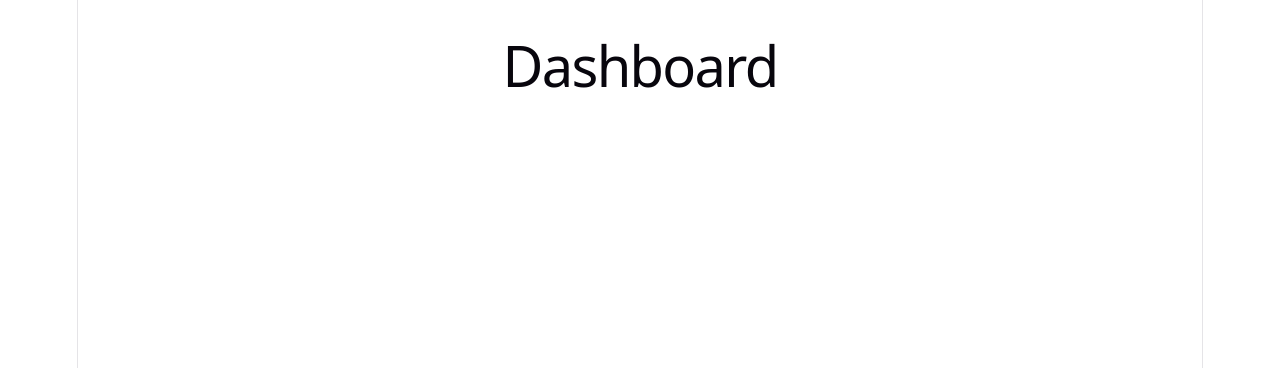
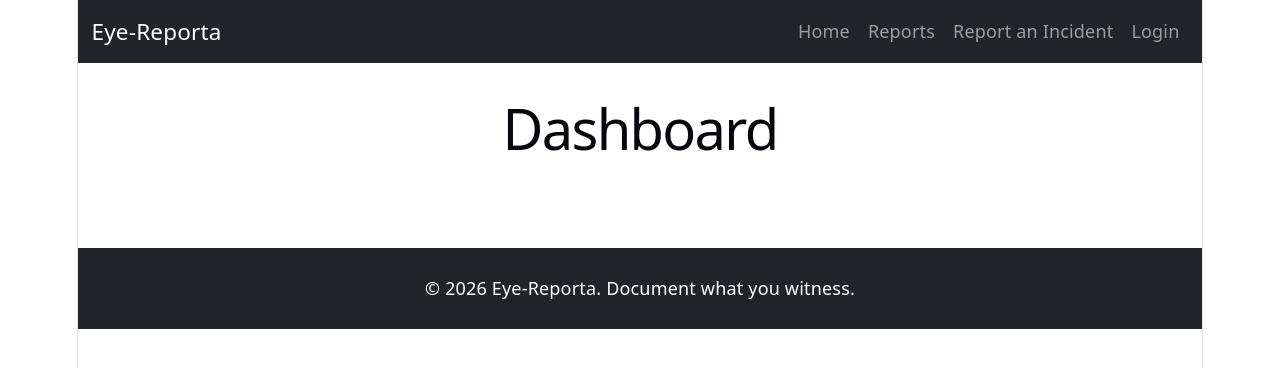
Before and after one commit to Perfected1/eye-reporta, a React (Vite) app: page /dashboard in a window 1280 px wide. Shown: the top 368 px of the page. Built offline with nearby package versions, Linux system fonts and the light colour scheme.

Commit message:
Add public layout and navigation

```diff
--- a/src/App.jsx
+++ b/src/App.jsx
@@ -8,11 +8,13 @@ import Login from "./pages/Login"
 import Register from "./pages/Register"
 import Dashboard from "./pages/Dashboard"
 
+import PublicLayout from "./layouts/PublicLayout"
+
 function App() {
   return (
     <BrowserRouter>
+      <PublicLayout>
         <Routes>
-
           <Route path="/" element={<Home />} />
 
           <Route path="/reports" element={<Reports />} />
@@ -26,8 +28,8 @@ function App() {
           <Route path="/register" element={<Register />} />
 
           <Route path="/dashboard" element={<Dashboard />} />
-
         </Routes>
+      </PublicLayout>
     </BrowserRouter>
   )
 }
--- /dev/null
+++ b/src/components/Footer.jsx
@@ -0,0 +1,13 @@
+function Footer() {
+  return (
+    <footer className="bg-dark text-white py-4 mt-5">
+      <div className="container text-center">
+        <p className="mb-0">
+          © 2026 Eye-Reporta. Document what you witness.
+        </p>
+      </div>
+    </footer>
+  )
+}
+
+export default Footer
--- /dev/null
+++ b/src/components/Navbar.jsx
@@ -0,0 +1,50 @@
+function Navbar() {
+  return (
+    <nav className="navbar navbar-expand-lg bg-dark navbar-dark">
+      <div className="container">
+        <a className="navbar-brand" href="/">
+          Eye-Reporta
+        </a>
+
+        <button
+          className="navbar-toggler"
+          type="button"
+          data-bs-toggle="collapse"
+          data-bs-target="#navbarContent"
+        >
+          <span className="navbar-toggler-icon"></span>
+        </button>
+
+        <div className="collapse navbar-collapse" id="navbarContent">
+          <ul className="navbar-nav ms-auto">
+            <li className="nav-item">
+              <a className="nav-link" href="/">
+                Home
+              </a>
+            </li>
+
+            <li className="nav-item">
+              <a className="nav-link" href="/reports">
+                Reports
+              </a>
+            </li>
+
+            <li className="nav-item">
+              <a className="nav-link" href="/report">
+                Report an Incident
+              </a>
+            </li>
+
+            <li className="nav-item">
+              <a className="nav-link" href="/login">
+                Login
+              </a>
+            </li>
+          </ul>
+        </div>
+      </div>
+    </nav>
+  )
+}
+
+export default Navbar
--- /dev/null
+++ b/src/layouts/PublicLayout.jsx
@@ -0,0 +1,18 @@
+import Navbar from "../components/Navbar"
+import Footer from "../components/Footer"
+
+function PublicLayout({ children }) {
+  return (
+    <>
+      <Navbar />
+
+      <main>
+        {children}
+      </main>
+
+      <Footer />
+    </>
+  )
+}
+
+export default PublicLayout
```
Lines whose indentation alone changed are shown as unchanged.
